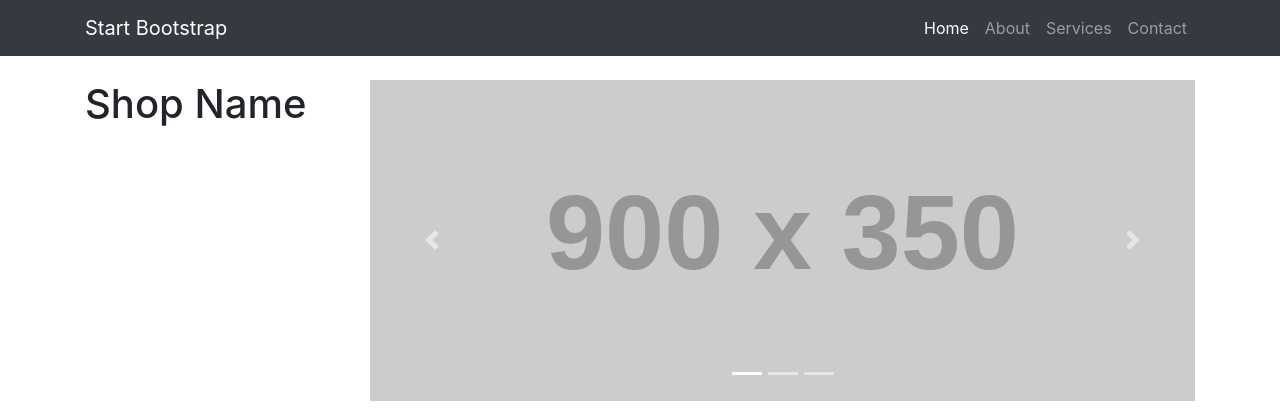
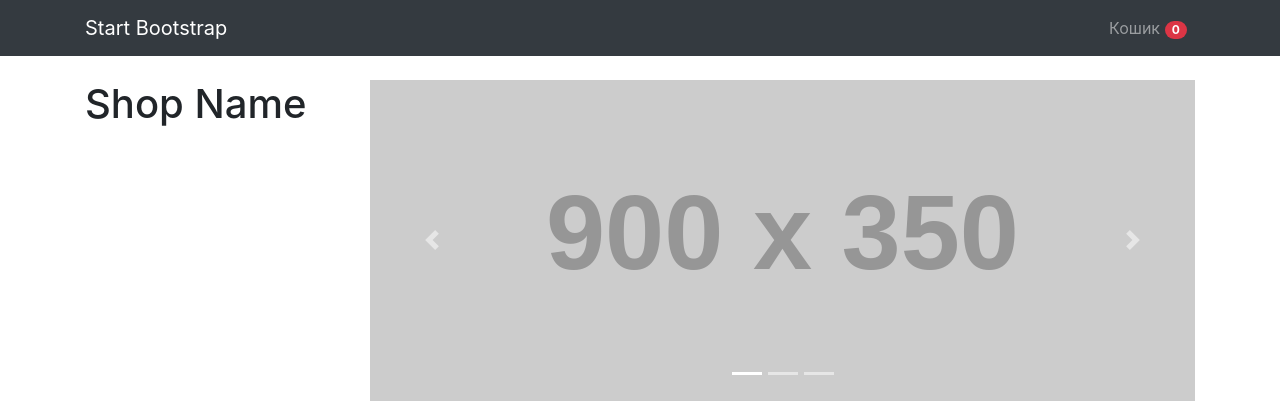
Before and after one commit to Pavlenkovv/My-Shop-ver.2, a Django app: page / in a window 1280 px wide. Shown: the top 420 px of the page. Run offline with Django 3.2, Linux system fonts and the light colour scheme; grey boxes labelled with a size stand in for pictures from a placeholder-image service; data that the repository does not hold is empty; some libraries are stand-ins or nearby versions.

Commit message:
rename model Cart

```diff
--- a/mainapp/admin.py
+++ b/mainapp/admin.py
@@ -42,7 +42,7 @@ class SmartphoneAdmin(admin.ModelAdmin):
 admin.site.register(Category)
 admin.site.register(Notebook, NotebookAdmin)
 admin.site.register(Smartphone, SmartphoneAdmin)
-admin.site.register(CardProduct)
-admin.site.register(Card)
+admin.site.register(CartProduct)
+admin.site.register(Cart)
 admin.site.register(Customer)
 # admin.site.register(Order)
--- a/mainapp/mixins.py
+++ b/mainapp/mixins.py
@@ -1,6 +1,6 @@
 from django.views.generic.detail import SingleObjectMixin
 
-from .models import Category  #, Card, Customer, Notebook, Smartphone
+from .models import Category  #, Cart, Customer, Notebook, Smartphone
 
 
 class CategoryDetailMixin(SingleObjectMixin):
--- a/mainapp/models.py
+++ b/mainapp/models.py
@@ -119,9 +119,9 @@ class Smartphone(Product):
         return get_product_url(self, 'product_detail')
 
 
-class CardProduct(models.Model):
+class CartProduct(models.Model):
     user = models.ForeignKey('Customer', verbose_name='Покупець', on_delete=models.CASCADE)
-    card = models.ForeignKey('Card', verbose_name='Кошик', on_delete=models.CASCADE, related_name='related_products')
+    cart = models.ForeignKey('Cart', verbose_name='Кошик', on_delete=models.CASCADE, related_name='related_products')
     content_type = models.ForeignKey(ContentType, on_delete=models.CASCADE)
     object_id = models.PositiveIntegerField()
     content_object = GenericForeignKey('content_type', 'object_id')
@@ -132,9 +132,9 @@ class CardProduct(models.Model):
         return f'Продукт {self.content_object.title}'
 
 
-class Card(models.Model):
+class Cart(models.Model):
     owner = models.ForeignKey('Customer', verbose_name='Власник', on_delete=models.CASCADE)
-    products = models.ManyToManyField(CardProduct, blank=True, related_name='related_card')
+    products = models.ManyToManyField(CartProduct, blank=True, related_name='related_cart')
     total_products = models.PositiveIntegerField(default=0)
     final_price = models.DecimalField(max_digits=7, decimal_places=2, default=0, verbose_name='Загальна вартість')
     in_order = models.BooleanField(default=False)
--- a/mainapp/urls.py
+++ b/mainapp/urls.py
@@ -1,9 +1,10 @@
 from django.urls import path
-from .views import BaseView, ProductDetailView, CategoryDetailView
+from .views import BaseView, ProductDetailView, CategoryDetailView, CartView
 
 
 urlpatterns = [
     path('', BaseView.as_view(), name='base'),
     path('products/<str:ct_model>/<str:slug>/', ProductDetailView.as_view(), name='product_detail'),
     path('category/<str:slug>/', CategoryDetailView.as_view(), name='category_detail'),
+    path('cart/', CartView.as_view(), name='cart')
 ]
--- a/mainapp/views.py
+++ b/mainapp/views.py
@@ -1,7 +1,7 @@
 from django.shortcuts import render
 from django.views.generic import DetailView, View
 
-from .models import Notebook, Smartphone, Category, LatestProducts
+from .models import Notebook, Smartphone, Category, LatestProducts, Customer, Cart
 from .mixins import CategoryDetailMixin
 
 
@@ -38,3 +38,15 @@ class CategoryDetailView(CategoryDetailMixin, DetailView):
     context_object_name = 'category'
     template_name = 'category_detail.html'
     slug_url_kwarg = 'slug'
+
+
+class CartView(View):
+    def get(self, request, *args, **kwargs):
+        customer = Customer.objects.get(user=request.user)
+        cart = Cart.objects.get(owner=customer)
+        categories = Category.objects.get_categories_for_left_sidebar()
+        context = {
+            'cart': self.cart,
+            'categories': categories
+        }
+        return render(request, 'cart.html', context)
--- a/templates/base.html
+++ b/templates/base.html
@@ -32,19 +32,8 @@
       </button>
       <div class="collapse navbar-collapse" id="navbarResponsive">
         <ul class="navbar-nav ml-auto">
-          <li class="nav-item active">
-            <a class="nav-link" href="#">Home
-              <span class="sr-only">(current)</span>
-            </a>
-          </li>
           <li class="nav-item">
-            <a class="nav-link" href="#">About</a>
-          </li>
-          <li class="nav-item">
-            <a class="nav-link" href="#">Services</a>
-          </li>
-          <li class="nav-item">
-            <a class="nav-link" href="#">Contact</a>
+            <a class="nav-link" href="#">Кошик <span class="badge badge-pill badge-danger">0</span> </a>
           </li>
         </ul>
       </div>
```
Also changed, not shown: mainapp/migrations/0006_auto_20210205_1620.py (added), templates/cart.html (added).
